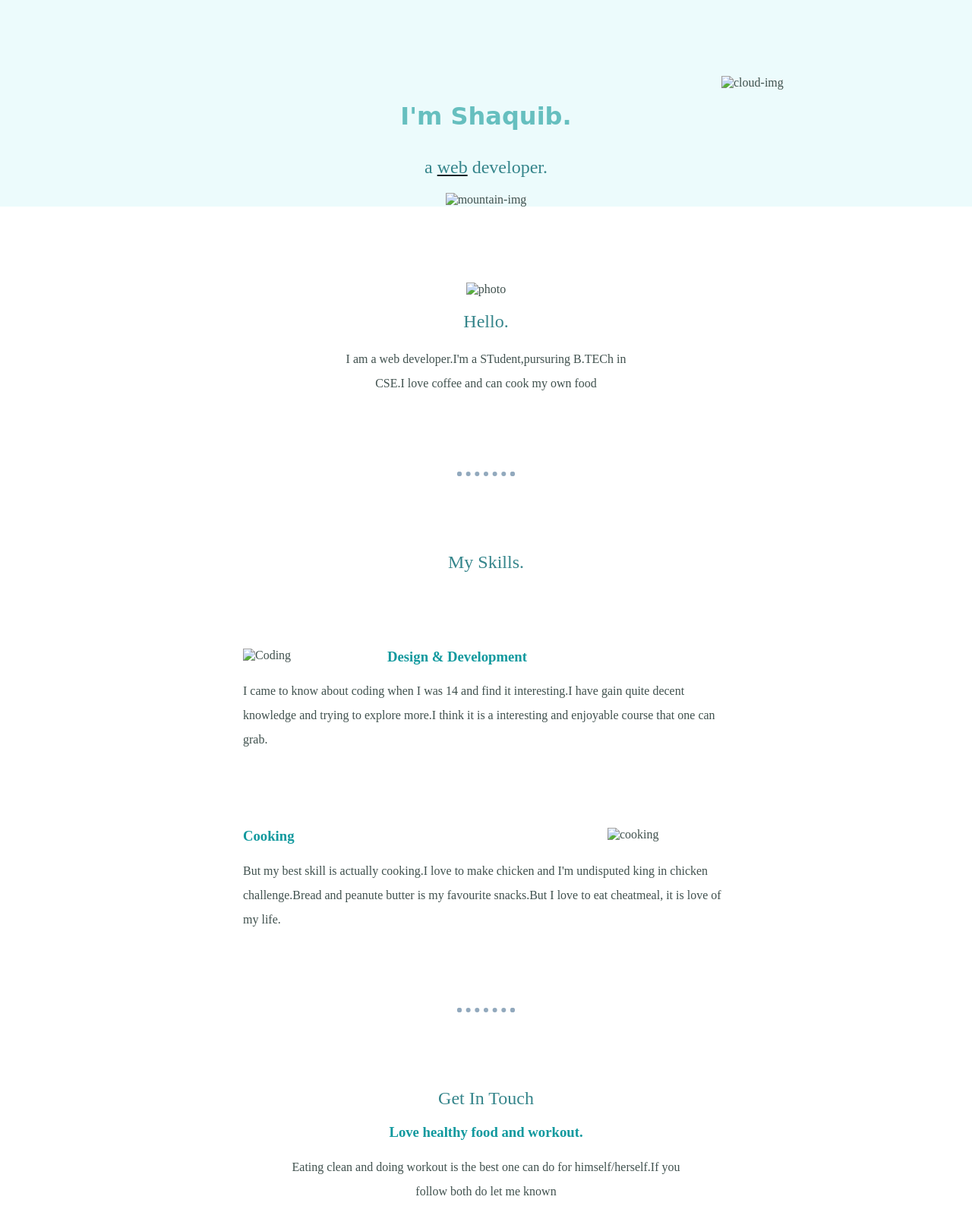
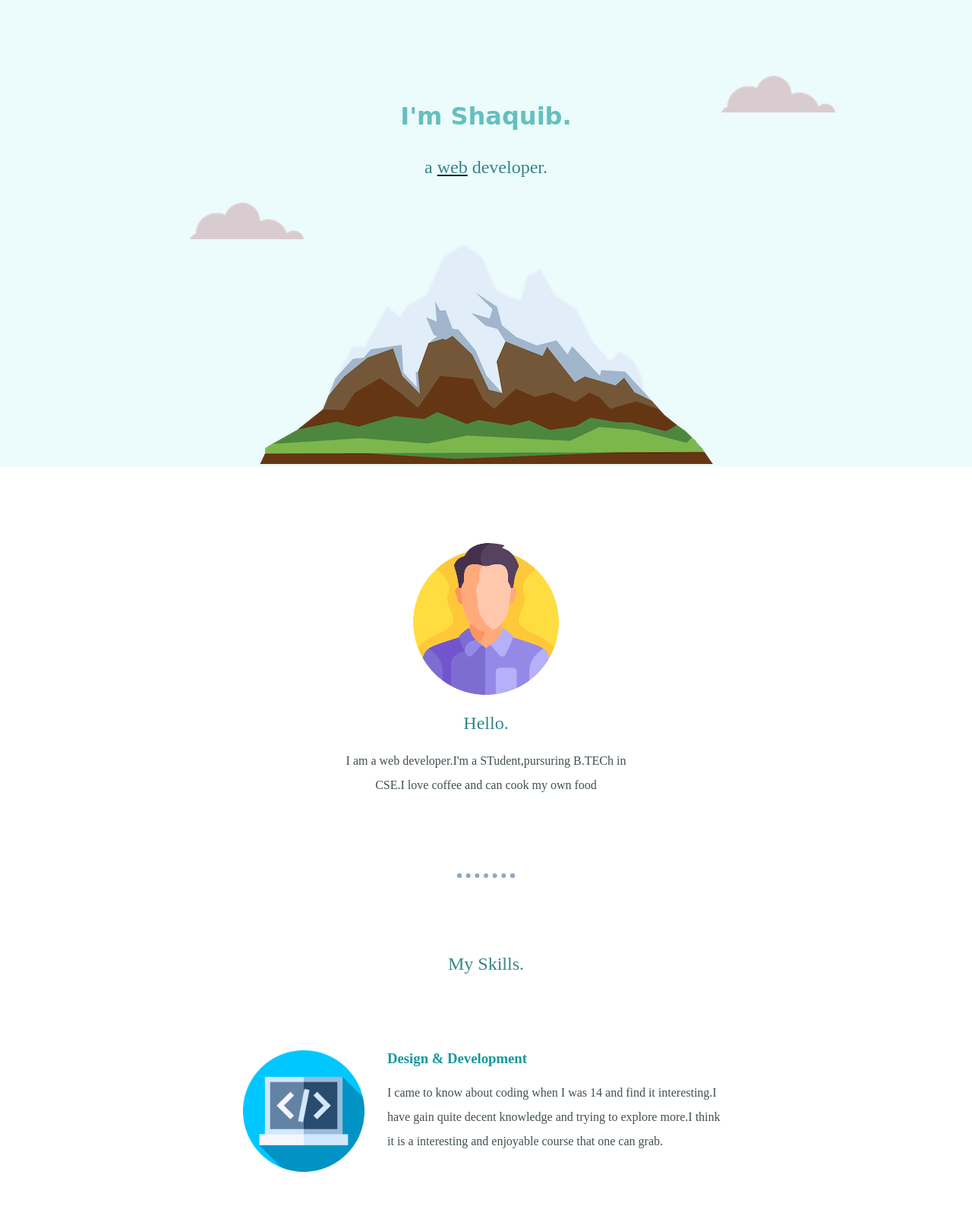
Before and after one commit to shaquib-01/webD1, a plain HTML site: page index.html in a window 1280 px wide. Shown: the top 1588 px of the page at 76% size. Drawn offline with Linux system fonts and the light colour scheme; files that its build step writes are made by us from their sources.

Commit message:
Update index.html

```diff
--- a/index.html
+++ b/index.html
@@ -3,21 +3,21 @@
   <head>
     <meta charset="utf-8">
     <title>Md Shaquib Jawaid</title>
-    <link rel="stylesheet" href="css/Style.css">
+    <link rel="stylesheet" href="Style.css">
     <link rel="icon" href="favicon.ico">
   </head>
   <body>
     <div class="top">
-      <img class="tcloud" src="images/cloud.png" alt="cloud-img">
+      <img class="tcloud" src="cloud.png" alt="cloud-img">
       <h1>I'm Shaquib.</h1>
       <h2>a <span>web</span> developer.</h2>
       <!-- span is for performing task on selected length of paragraph-->
-      <img class="bcloud" src="images/cloud.png" alt="cloud-img">
-      <img src="images/mountain.png" alt="mountain-img">
+      <img class="bcloud" src="cloud.png" alt="cloud-img">
+      <img src="mountain.png" alt="mountain-img">
     </div>
     <div class="middle-container">
       <div class="profile">
-        <img class="pic" src="images\phto.jpg" alt="photo">
+        <img class="pic" src="phto.jpg" alt="photo">
         <h2 class="h">Hello.</h2>
         <p class="intro">I am a web developer.I'm a STudent,pursuring B.TECh in CSE.I love coffee and can cook my own food</p>
       </div>
@@ -25,12 +25,12 @@
       <div class="skills">
         <h2>My Skills.</h2>
         <div class="skill-row">
-          <img class="code" src="images\coding.jpg" alt="Coding">
+          <img class="code" src="coding.jpg" alt="Coding">
           <h3>Design & Development</h3>
           <p>I came to know about coding when I was 14 and find it interesting.I have gain quite decent knowledge and trying to explore more.I think it is a interesting and enjoyable course that one can grab.</p>
         </div>
         <div class="skill-row">
-          <img class="cook" src="images\cook.jpg" alt="cooking">
+          <img class="cook" src="cook.jpg" alt="cooking">
           <h3>Cooking</h3>
           <p>But my best skill is actually cooking.I love to make chicken and I'm undisputed king in chicken challenge.Bread and peanute butter is my favourite snacks.But I love to eat cheatmeal,
             it is love of my life.  </p>
```
